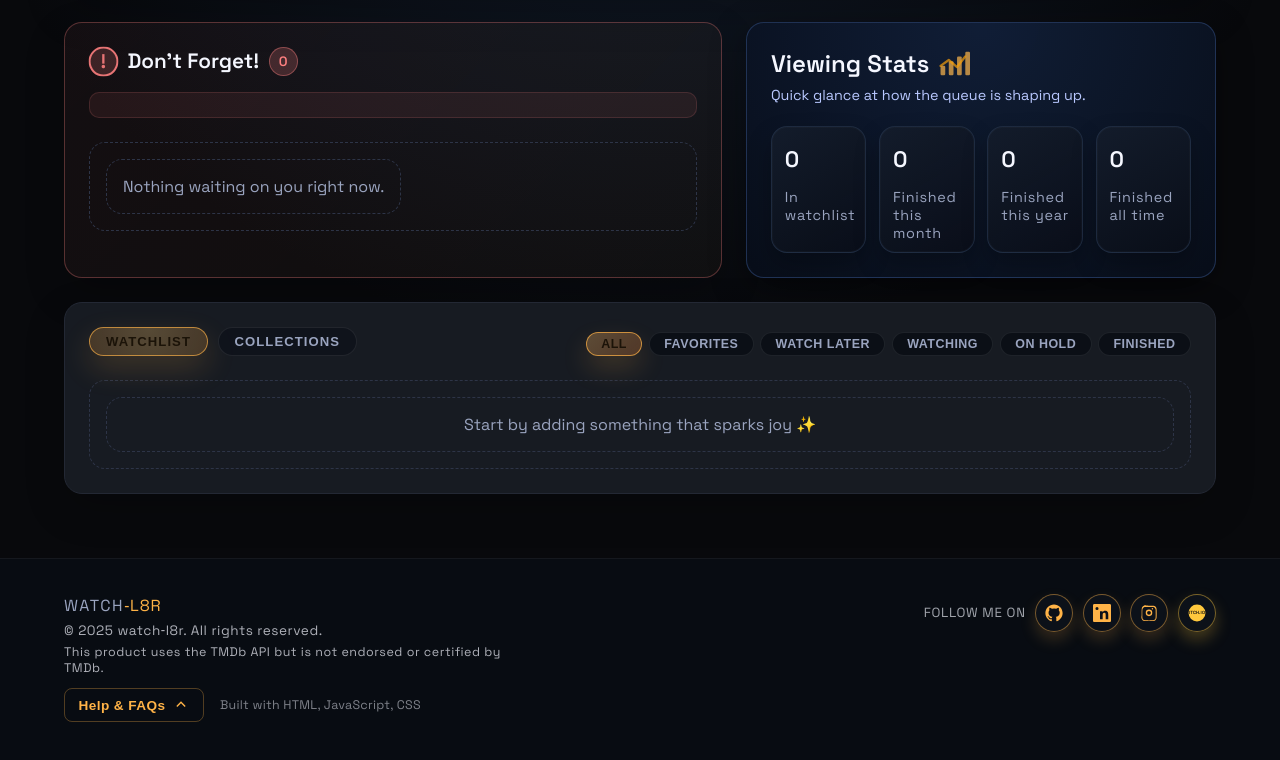
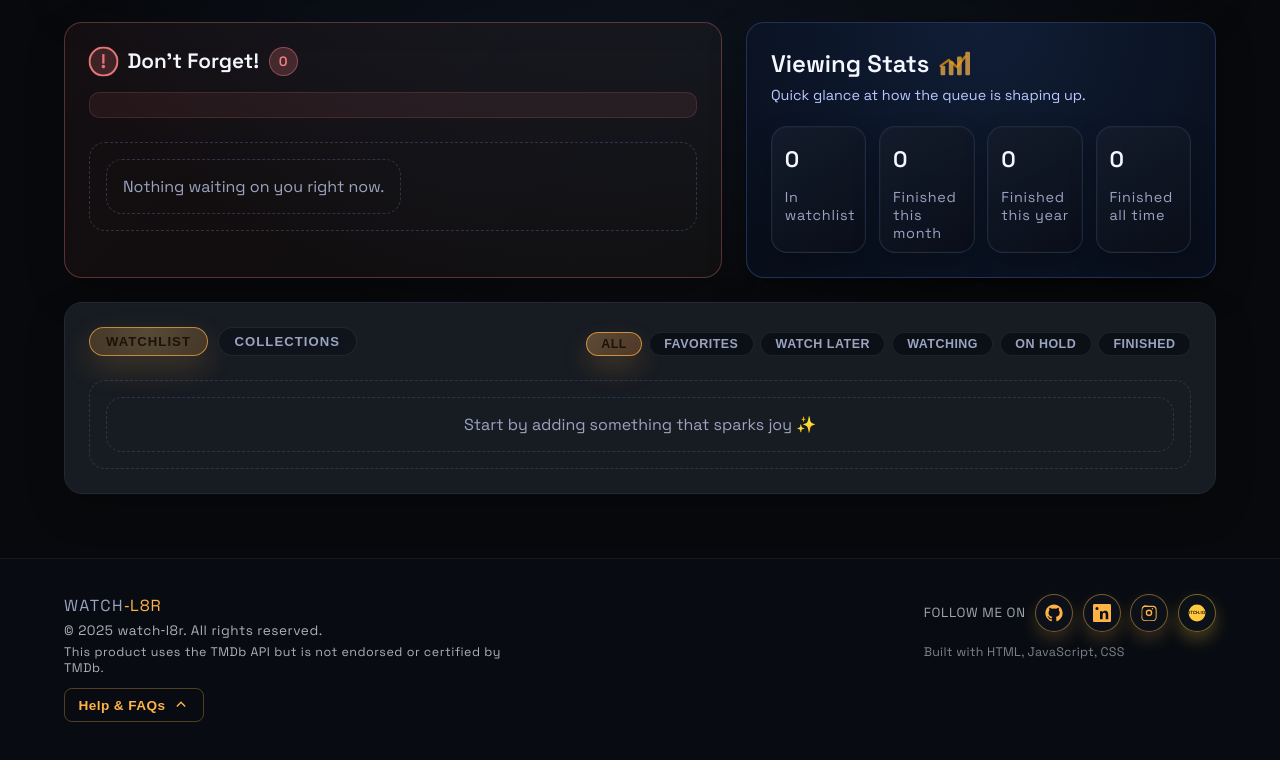
Before and after one commit to sytakadamiob/watchlist-web-app, a plain HTML site: page index.html in a window 1280 px wide. Shown: the part 366-1126 px from the top of the page. Drawn offline with Linux system fonts and the light colour scheme; no server answers.

Commit message:
refactor: move tech stack text to right side below social links

```diff
--- a/index.html
+++ b/index.html
@@ -387,17 +387,15 @@
           <p class="footer-credit">
             This product uses the TMDb API but is not endorsed or certified by TMDb.
           </p>
-          <div class="footer-actions">
           <button type="button" class="help-toggle" aria-expanded="false" aria-controls="footer-faq">
             <span>Help & FAQs</span>
             <svg class="help-icon" viewBox="0 0 24 24" aria-hidden="true">
               <path d="M12 6.5 5 13.5l1.5 1.5L12 9.5l5.5 5.5 1.5-1.5Z" fill="currentColor" />
             </svg>
           </button>
-            <p class="footer-tech-text">Built with HTML, JavaScript, CSS</p>
-          </div>
         </div>
         <div class="footer-socials">
+          <div class="footer-socials-row">
             <span>Follow me on</span>
             <a
               href="https://github.com/sytakadamiob"
@@ -464,6 +462,8 @@
             </svg>
           </a>
           </div>
+          <p class="footer-tech-text">Built with HTML, JavaScript, CSS</p>
+        </div>
       </div>
       <div id="footer-faq" class="footer-faq hidden" aria-hidden="true">
         <div class="faq-item">
--- a/styles.css
+++ b/styles.css
@@ -534,6 +534,13 @@ h1 {
 
 .footer-socials {
   display: flex;
+  flex-direction: column;
+  align-items: flex-start;
+  gap: 0.8rem;
+}
+
+.footer-socials-row {
+  display: flex;
   align-items: center;
   gap: 0.6rem;
   font-size: 0.83rem;
@@ -542,15 +549,8 @@ h1 {
   flex-wrap: wrap;
 }
 
-.footer-socials span {
+.footer-socials-row span {
   color: rgba(245, 247, 255, 0.65);
-}
-
-.footer-actions {
-  display: flex;
-  flex-direction: column;
-  gap: 0.5rem;
-  margin-top: 0.75rem;
 }
 
 .help-toggle {
@@ -568,6 +568,7 @@ h1 {
   gap: 0.5rem;
   transition: border-color 0.2s ease, background 0.2s ease;
   width: fit-content;
+  margin-top: 0.75rem;
 }
 
 .footer-tech-text {
@@ -575,6 +576,7 @@ h1 {
   font-size: 0.78rem;
   color: rgba(245, 247, 255, 0.5);
   letter-spacing: 0.02em;
+  text-transform: none;
 }
 
 .footer-primary > div:first-child {
@@ -631,12 +633,6 @@ h1 {
 }
 
 @media (min-width: 720px) {
-  .footer-actions {
-    flex-direction: row;
-    align-items: center;
-    gap: 1rem;
-  }
-
   .footer-faq {
     grid-template-columns: repeat(2, 1fr);
     gap: 1.5rem 2rem;
```
Lines whose indentation alone changed are shown as unchanged.
